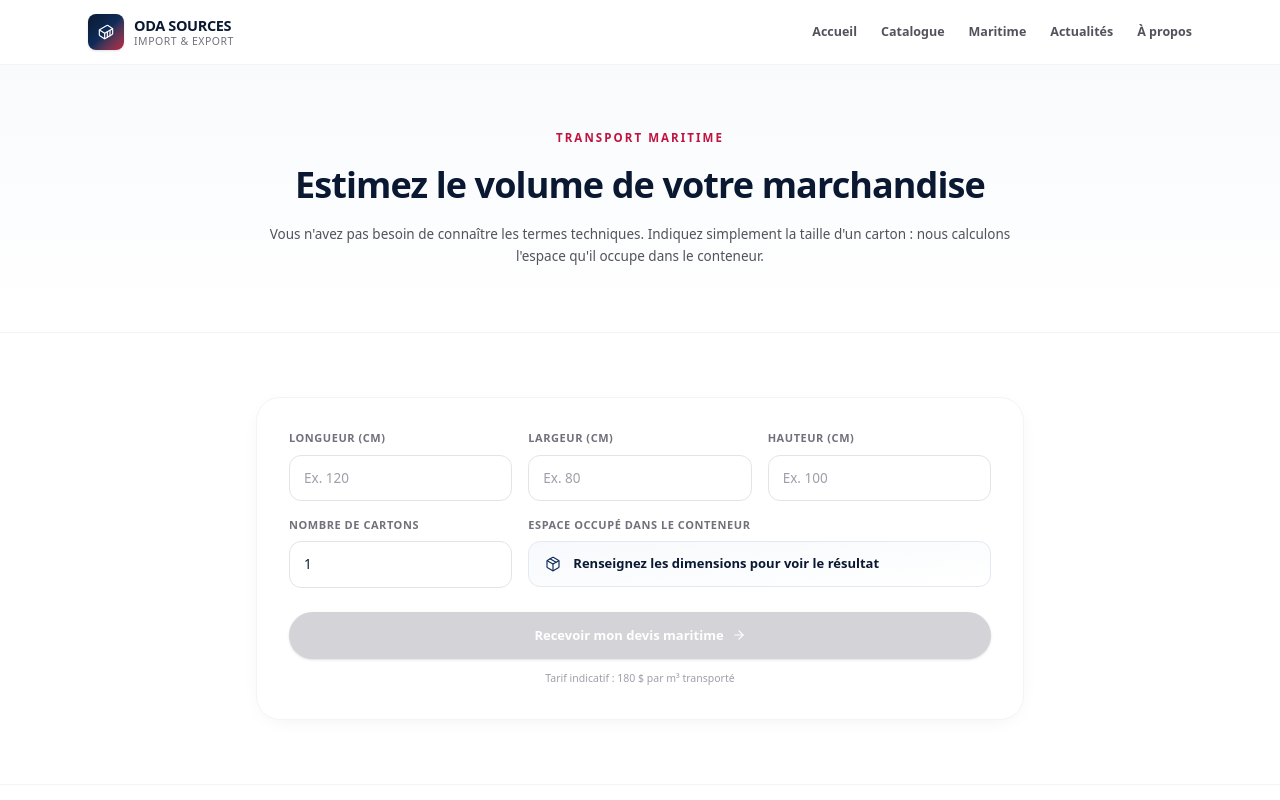
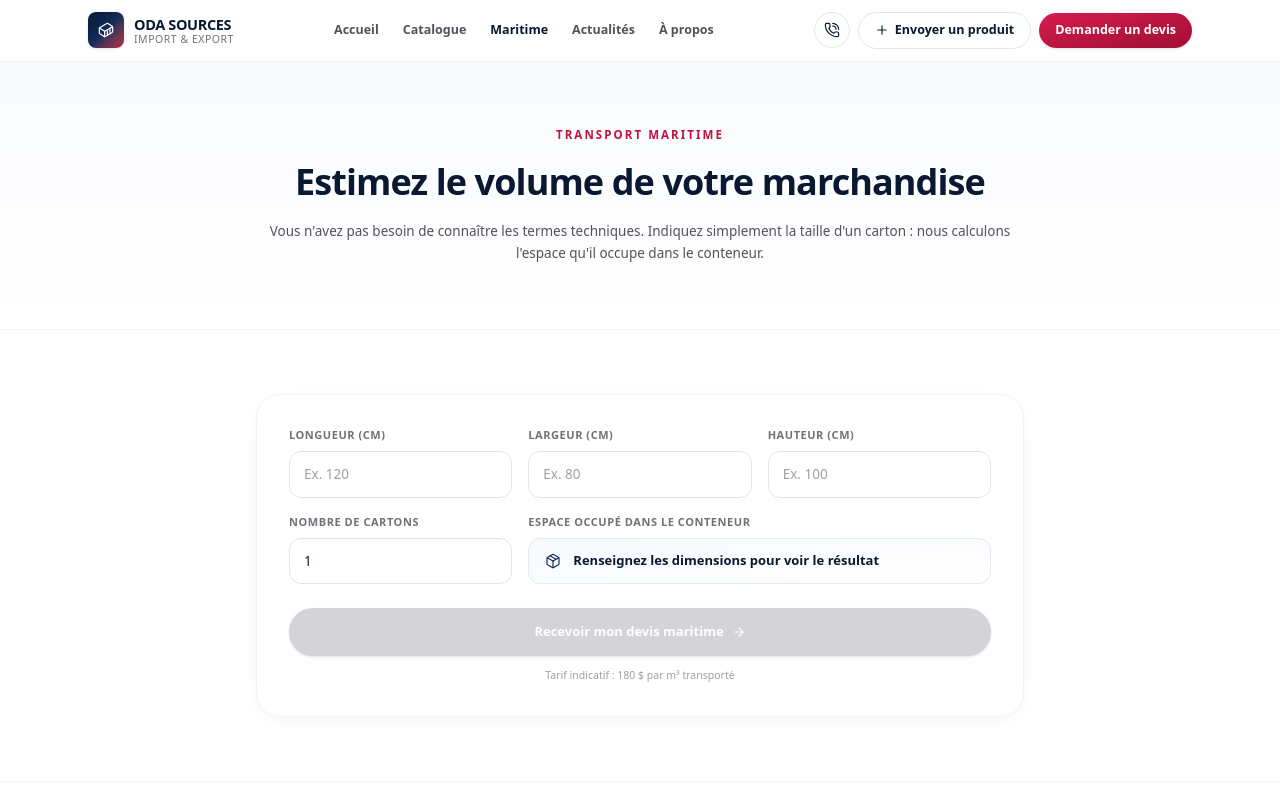
Before and after one commit to PATAWALA/ODA-EXPRESS, a Next.js app: page /maritime in a window 1280 px wide. Shown: the top 800 px of the page. Built offline with nearby package versions, Linux system fonts and the light colour scheme.

Commit message:
874 update

```diff
--- a/src/components/Footer.tsx
+++ b/src/components/Footer.tsx
@@ -4,7 +4,7 @@ import { EMAIL, PHONE_DISPLAY, WHATSAPP } from "@/data/odaData";
 
 export default function Footer() {
   return (
-    <footer className="relative overflow-hidden border-t border-zinc-100 bg-gradient-to-b from-white to-navy-50/50 px-4 py-12 sm:px-6">
+    <footer className="relative hidden overflow-hidden border-t border-zinc-100 bg-gradient-to-b from-white to-navy-50/50 px-4 py-12 sm:px-6 lg:block">
       <div className="mx-auto grid max-w-6xl gap-10 sm:grid-cols-2 lg:grid-cols-4">
         <div>
           <div className="flex items-center gap-2.5">
--- a/src/components/Header.tsx
+++ b/src/components/Header.tsx
@@ -1,8 +1,10 @@
 "use client";
 
-import { Container, Menu, X } from "lucide-react";
+import { Container, Menu, PhoneCall, Plus, X } from "lucide-react";
 import Link from "next/link";
+import { usePathname } from "next/navigation";
 import { useState } from "react";
+import { WHATSAPP } from "@/data/odaData";
 
 const NAV = [
   { label: "Accueil", href: "/" },
@@ -14,11 +16,19 @@ const NAV = [
 
 export default function Header() {
   const [open, setOpen] = useState(false);
+  const pathname = usePathname();
+
+  function isActive(href: string) {
+    if (href === "/") return pathname === "/";
+    if (href.startsWith("/#")) return false;
+    return pathname.startsWith(href);
+  }
 
   return (
     <header className="sticky top-0 z-40 border-b border-zinc-100 bg-white/90 backdrop-blur-md">
-      <div className="mx-auto flex max-w-6xl items-center justify-between px-4 py-3.5 sm:px-6">
-        <Link href="/" className="flex items-center gap-2.5">
+      <div className="mx-auto flex max-w-6xl items-center justify-between gap-4 px-4 py-3 sm:px-6">
+        {/* Logo */}
+        <Link href="/" className="flex shrink-0 items-center gap-2.5">
           <span className="flex h-9 w-9 items-center justify-center rounded-lg bg-gradient-to-br from-navy-900 via-navy-700 to-express-600 text-white shadow-sm">
             <Container className="h-4 w-4" strokeWidth={1.75} />
           </span>
@@ -32,41 +42,100 @@ export default function Header() {
           </span>
         </Link>
 
-        <nav className="hidden items-center gap-6 md:flex">
+        {/* Navigation desktop */}
+        <nav className="hidden items-center gap-6 lg:flex">
           {NAV.map((item) => (
             <Link
               key={item.href}
               href={item.href}
-              className="text-[12.5px] font-semibold text-zinc-600 transition hover:text-navy-900"
+              className={
+                "text-[12.5px] font-semibold transition " +
+                (isActive(item.href)
+                  ? "text-navy-900"
+                  : "text-zinc-600 hover:text-navy-900")
+              }
             >
               {item.label}
             </Link>
           ))}
         </nav>
 
+        {/* CTA desktop */}
+        <div className="hidden items-center gap-2 lg:flex">
+          <a
+            href={`https://wa.me/${WHATSAPP}`}
+            target="_blank"
+            rel="noopener noreferrer"
+            aria-label="WhatsApp"
+            className="flex h-9 w-9 items-center justify-center rounded-full border border-zinc-200 text-navy-900 transition hover:border-navy-700 hover:bg-navy-50"
+          >
+            <PhoneCall className="h-4 w-4" strokeWidth={1.75} />
+          </a>
+
+          <Link
+            href="/#sur-mesure"
+            className="inline-flex items-center gap-1.5 rounded-full border border-zinc-200 bg-white px-4 py-2 text-[12.5px] font-semibold text-navy-900 transition hover:border-navy-700 hover:bg-navy-50"
+          >
+            <Plus className="h-3.5 w-3.5" strokeWidth={2} />
+            Envoyer un produit
+          </Link>
+
+          <Link
+            href="/#catalogue"
+            className="inline-flex items-center gap-1.5 rounded-full bg-gradient-to-br from-express-500 to-express-700 px-4 py-2 text-[12.5px] font-bold text-white shadow-sm transition hover:shadow-md"
+          >
+            Demander un devis
+          </Link>
+        </div>
+
+        {/* Bouton menu mobile */}
         <button
           type="button"
           onClick={() => setOpen((v) => !v)}
           aria-label="Menu"
-          className="flex h-9 w-9 items-center justify-center rounded-full border border-zinc-200 text-navy-900 md:hidden"
+          className="flex h-9 w-9 items-center justify-center rounded-full border border-zinc-200 text-navy-900 lg:hidden"
         >
           {open ? <X className="h-4 w-4" /> : <Menu className="h-4 w-4" />}
         </button>
       </div>
 
+      {/* Menu mobile */}
       {open && (
-        <div className="border-t border-zinc-100 bg-white md:hidden">
+        <div className="border-t border-zinc-100 bg-white lg:hidden">
           <div className="mx-auto flex max-w-6xl flex-col gap-1 px-4 py-3">
             {NAV.map((item) => (
               <Link
                 key={item.href}
                 href={item.href}
                 onClick={() => setOpen(false)}
-                className="rounded-xl px-3 py-2.5 text-[13px] font-semibold text-navy-900 transition hover:bg-zinc-50"
+                className={
+                  "rounded-xl px-3 py-2.5 text-[13px] font-semibold transition " +
+                  (isActive(item.href)
+                    ? "bg-navy-50 text-navy-900"
+                    : "text-navy-900 hover:bg-zinc-50")
+                }
               >
                 {item.label}
               </Link>
             ))}
+
+            <div className="mt-3 flex flex-col gap-2 border-t border-zinc-100 pt-3">
+              <Link
+                href="/#sur-mesure"
+                onClick={() => setOpen(false)}
+                className="inline-flex items-center justify-center gap-1.5 rounded-full border border-zinc-200 bg-white px-4 py-3 text-[13px] font-semibold text-navy-900"
+              >
+                <Plus className="h-3.5 w-3.5" strokeWidth={2} />
+                Envoyer un produit
+              </Link>
+              <Link
+                href="/#catalogue"
+                onClick={() => setOpen(false)}
+                className="inline-flex items-center justify-center rounded-full bg-gradient-to-br from-express-500 to-express-700 px-4 py-3 text-[13px] font-bold text-white"
+              >
+                Demander un devis
+              </Link>
+            </div>
           </div>
         </div>
       )}
```
